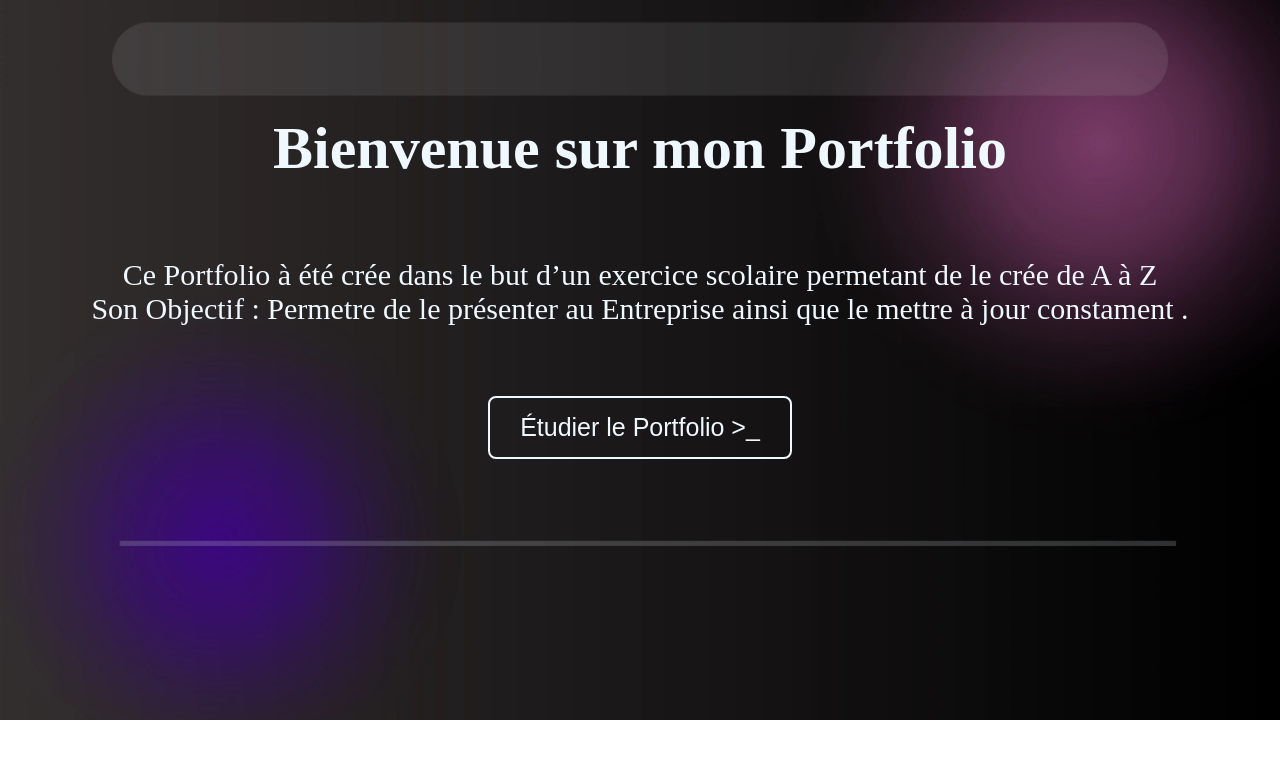
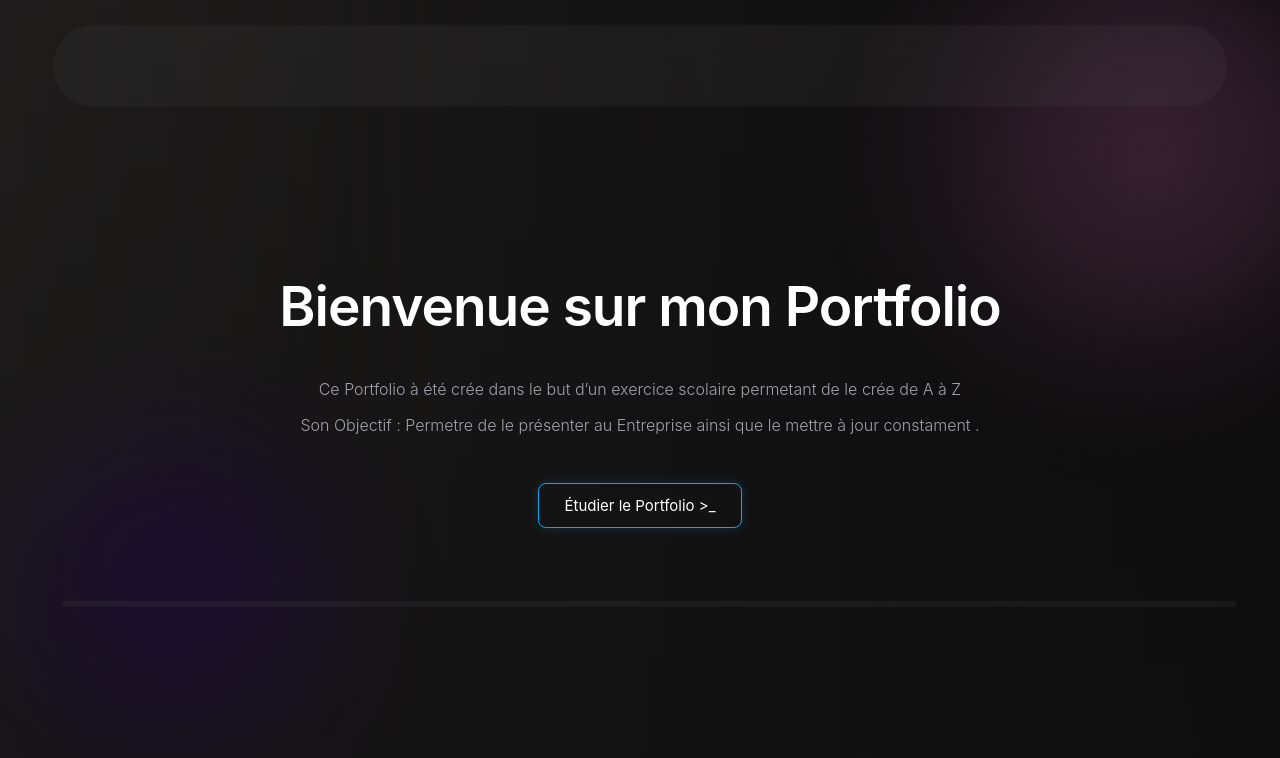
Before and after one commit to kost84/kost84.github.io, a plain HTML site: page index.html in a window 1280 px wide. Drawn offline with Linux system fonts and the light colour scheme.

Commit message:
updapte: css index retravailler avec IA permettant une clairté du menu

```diff
--- a/css/index.css
+++ b/css/index.css
@@ -1,49 +1,59 @@
-body  {
-    background-image: url(../imageetdoc/arriereplan/indexa.webp);
+body {
+    background-image: linear-gradient(rgba(17, 17, 17, 0.6), rgba(17, 17, 17, 0.8)), url(../imageetdoc/arriereplan/indexa.webp);
     background-repeat: no-repeat;
     background-size: cover;
-    background-position: auto;
+    background-position: center;
+    background-attachment: fixed;
+    margin: 0;
+    font-family: -apple-system, BlinkMacSystemFont, "Segoe UI", Roboto, Helvetica, sans-serif;
+}
+
+main {
+    display: flex;
+    flex-direction: column;
+    justify-content: center;
+    align-items: center;
+    min-height: 100vh;
+    text-align: center;
 }
 
 .titre {
-    color: aliceblue;
-    font-size: 40px;
-    display: flex;
-    justify-content: center;
-    align-items: center;
-    height: 35vh
-
+    margin-bottom: 32px;
 }
 
-.paragrapheinfo1 {
-    color: aliceblue;
-    font-size: 30px;
-    display: flex;
-    justify-content: center;
-    align-items: center;
-    margin-top: -60px;
+.titre h1 {
+    color: #ffffff;
+    font-size: 55px;
+    font-weight: 600;
+    margin: 0;
+    letter-spacing: -1px;
 }
 
-.paragrapheinfo2 {
-    color: aliceblue;
-    font-size: 30px;
-    display: flex;
-    justify-content: center;
-    align-items: center;
-    margin-top: -60px;
+
+.paragrapheinfo1 p, .paragrapheinfo2 p {
+    color: #a1a1aa;
+    font-size: 16px;
+    margin: 8px 0;
+    font-weight: 300;
 }
 
+
 .bouton-portfolio {
- display: block;
-    width: fit-content;
-    margin: 40px auto 0 auto;
-    padding: 15px 30px;
+    display: inline-block;
+    margin-top: 40px;
+    padding: 12px 25px;
     background-color: transparent;
-    color: aliceblue;
-    font-size: 25px;
-    font-family: Arial, sans-serif;
+    color: #ffffff;
+    font-size: 15px;
     text-decoration: none;
-    border: 2px solid aliceblue;
+    border: 1px solid #0ea5e9;
     border-radius: 8px;
-    cursor: pointer;
+    box-shadow: 0 0 10px rgba(14, 165, 233, 0.2);
+    transition: all 0.3s ease;
 }
+
+
+.bouton-portfolio:hover {
+    background-color: rgba(14, 165, 233, 0.1);
+    box-shadow: 0 0 20px rgba(14, 165, 233, 0.6);
+}
```
